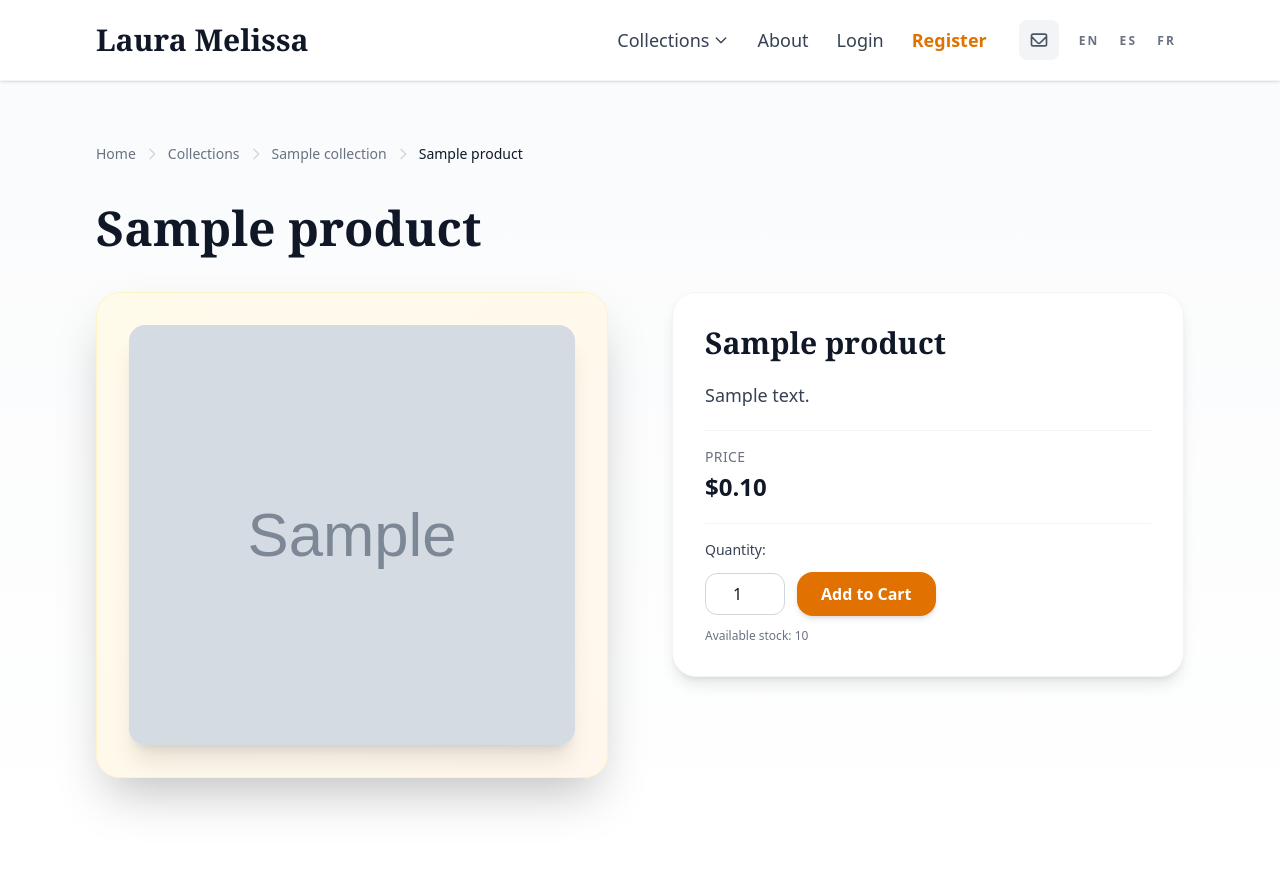
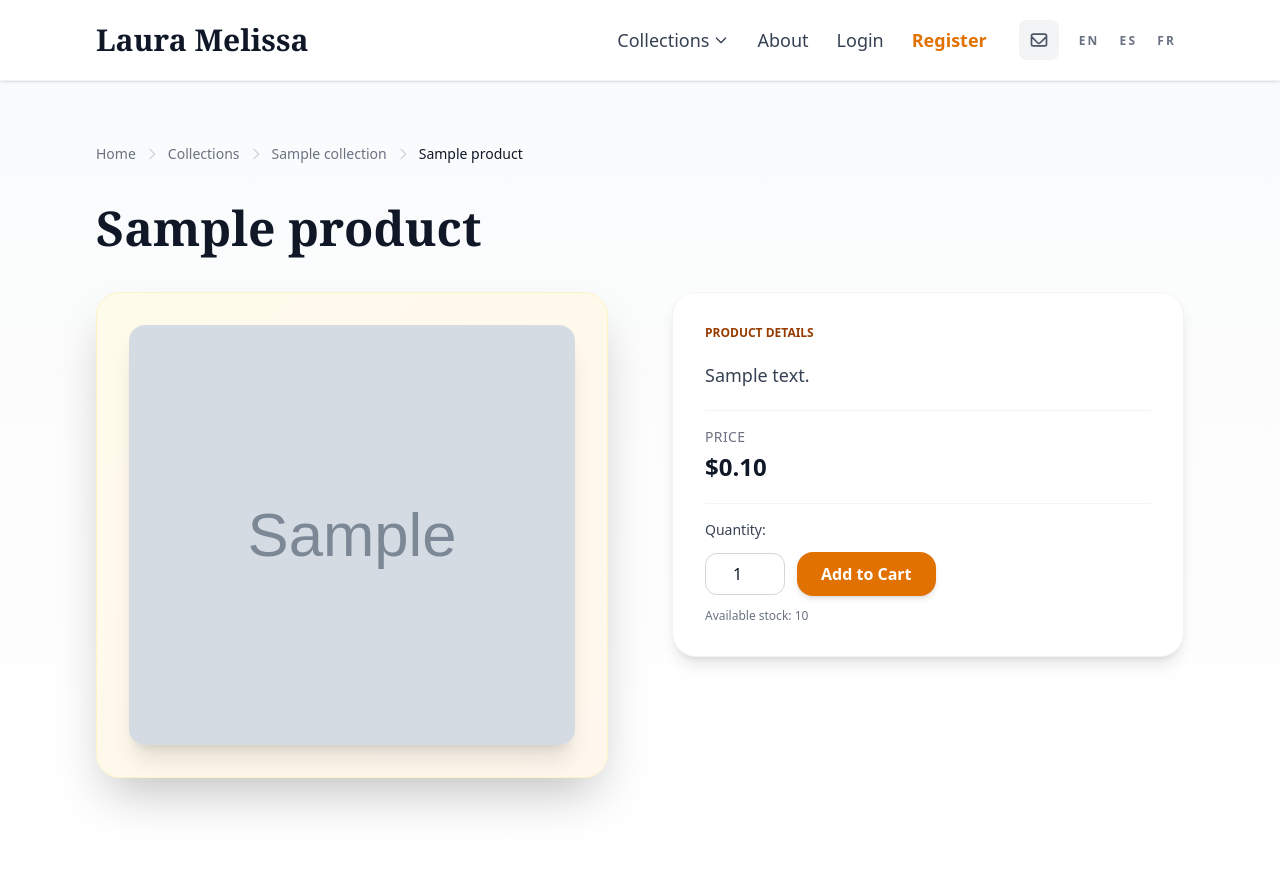
Before and after one commit to acostajs/vanier-ceramic-shop, a Django app: page /en/shop/product/1/ in a window 1280 px wide. Shown: the top 883 px of the page. Run offline with Django 5.2, Linux system fonts and the light colour scheme; tables that the repository leaves empty hold one stand-in row (values such as "Sample post"); grey boxes marked "Sample" are stand-in pictures; some web fonts are replaced.

Commit message:
feat(ui): resolve duplicate heading accessibility issue on product detail page

```diff
--- a/shop/templates/shop/product.html
+++ b/shop/templates/shop/product.html
@@ -34,8 +34,8 @@
 				<article
 					class="bg-white rounded-3xl shadow-lg border border-gray-100 p-6 sm:p-8 space-y-5"
 				>
-					<h2 class="text-2xl sm:text-3xl font-serif font-bold text-gray-900">
-						{{ product.name }}
+					<h2 class="text-xs font-semibold tracking-widest text-amber-800 uppercase">
+						{% translate "Product Details" %}
 					</h2>
 
 					{% if product.description %}
```
